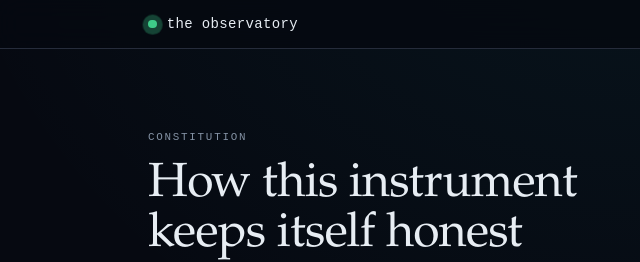
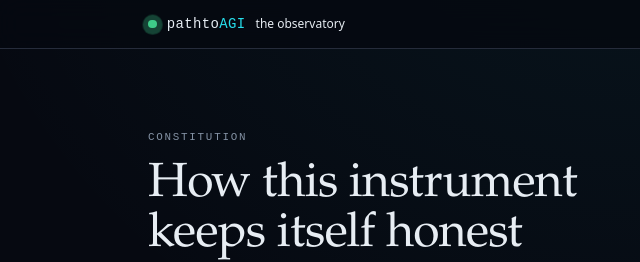
Before and after one commit to JosephMatsiko/pathtoagi-observatory, an Astro site: page /charter in a window 1280 px wide. Shown: the top 262 px of the page, 0-640 px from the left. Built offline with nearby package versions, Linux system fonts and the light colour scheme; Astro itself is replaced by a stand-in of ours.

Commit message:
Brand as pathtoAGI — the Observatory across wordmark and titles
Co-Authored-By: Claude Opus 4.8 <noreply@anthropic.com>

```diff
--- a/src/layouts/Base.astro
+++ b/src/layouts/Base.astro
@@ -7,8 +7,8 @@ interface Props {
 }
 
 const {
-  title = 'The Observatory — the path to AGI',
-  description = 'A public epistemic instrument watching the emergence — or non-emergence — of machine general intelligence. Sources, claims, forecasts, revisions. A record that can be inspected, not an oracle.',
+  title = 'pathtoAGI — the Observatory',
+  description = 'pathtoAGI — the Observatory: a public epistemic instrument watching the emergence — or non-emergence — of machine general intelligence. Sources, claims, forecasts, revisions. A record that can be inspected, not an oracle.',
 } = Astro.props;
 
 const nav = [
@@ -45,11 +45,23 @@ const isActive = (href: string) => path === href || path.startsWith(href);
       <nav
         class="mx-auto flex max-w-5xl items-center justify-between gap-4 px-5 py-3.5"
       >
-        <a href="/" class="group flex items-center gap-2.5 no-underline">
-          <span class="pulse" aria-hidden="true"></span>
-          <span class="mono text-sm tracking-wide" style="color: var(--color-ink);"
-            >the&nbsp;observatory</span
+        <a
+          href="/"
+          class="group flex items-baseline gap-2.5 no-underline"
+          aria-label="pathtoAGI — the Observatory"
+        >
+          <span class="pulse self-center" aria-hidden="true"></span>
+          <span class="mono text-sm tracking-wide">
+            <span style="color: var(--color-ink);">pathto</span><span
+              style="color: var(--color-accent);">AGI</span
+            >
+          </span>
+          <span
+            class="hidden text-xs sm:inline"
+            style="color: var(--color-faint);"
           >
+            the&nbsp;observatory
+          </span>
         </a>
         <ul class="flex items-center gap-0.5 text-sm">
           {
--- a/src/pages/charter.astro
+++ b/src/pages/charter.astro
@@ -30,7 +30,7 @@ const principles = [
 ---
 
 <Base
-  title="Charter — The Observatory"
+  title="Charter — pathtoAGI"
   description="What the Observatory is, what it refuses to do, and how it defends against its own drift."
 >
   <section class="max-w-3xl">
--- a/src/pages/colophon.astro
+++ b/src/pages/colophon.astro
@@ -23,7 +23,7 @@ const stack = [
 ---
 
 <Base
-  title="Colophon — The Observatory"
+  title="Colophon — pathtoAGI"
   description="What this build is, how it's made, and — most importantly — what it still doesn't see."
 >
   <section class="max-w-3xl">
--- a/src/pages/evidence/index.astro
+++ b/src/pages/evidence/index.astro
@@ -7,7 +7,7 @@ const records = [...EVIDENCE].sort((a, b) => b.observedAt.localeCompare(a.observ
 ---
 
 <Base
-  title="Evidence ledger — The Observatory"
+  title="Evidence ledger — pathtoAGI"
   description="Capability events noticed, interpreted under discipline, and bound to sources. A single vendor-reported or benchmark-centered event does not promote a theory."
 >
   <section class="max-w-3xl">
--- a/src/pages/forecasts/index.astro
+++ b/src/pages/forecasts/index.astro
@@ -12,7 +12,7 @@ const statusLabel: Record<ForecastStatus, string> = {
 ---
 
 <Base
-  title="Forecast ledger — The Observatory"
+  title="Forecast ledger — pathtoAGI"
   description="Predictions that punish vague confidence: every forecast carries a probability, a hard resolution criterion, and a horizon, so it can be scored when it resolves."
 >
   <section class="max-w-3xl">
--- a/src/pages/frontier/index.astro
+++ b/src/pages/frontier/index.astro
@@ -17,7 +17,7 @@ const maxGap = Math.max(...rows.map((r) => r.gap));
 ---
 
 <Base
-  title="The capability frontier — The Observatory"
+  title="The capability frontier — pathtoAGI"
   description="Eight capability axes scored 0–1: the 2026 frontier estimate against a human-competent reference, ranked by the gap that remains."
 >
   <section class="max-w-3xl">
--- a/src/pages/test/index.astro
+++ b/src/pages/test/index.astro
@@ -22,7 +22,7 @@ const statusLabel: Record<ProbeStatus, string> = {
 ---
 
 <Base
-  title="The Einstein Test — The Observatory"
+  title="The Einstein Test — pathtoAGI"
   description="The operating question, operationalized: six frame-construction probes with contamination defenses and a deliberate scoring asymmetry. The Observatory's distinctive instrument."
 >
   <section class="max-w-3xl">
--- a/src/pages/theories/[slug].astro
+++ b/src/pages/theories/[slug].astro
@@ -19,7 +19,7 @@ const linkedEvidence = EVIDENCE.filter((e) => e.theories.includes(entry.data.id)
 const accent = entry.data.accent;
 ---
 
-<Base title={`${entry.data.title} — The Observatory`} description={meta?.oneLine}>
+<Base title={`${entry.data.title} — pathtoAGI`} description={meta?.oneLine}>
   <a href="/theories/" class="mono text-sm no-underline" style="color: var(--color-muted);"
     >← five theories</a
   >
--- a/src/pages/theories/index.astro
+++ b/src/pages/theories/index.astro
@@ -11,7 +11,7 @@ const trendGlyph: Record<string, string> = {
 ---
 
 <Base
-  title="Five theories — The Observatory"
+  title="Five theories — pathtoAGI"
   description="The five live theories of how, or whether, AGI arrives — each with an Observatory health reading, the assumption it rests on, and the observation that would move it."
 >
   <section class="max-w-3xl">
```
Also changed, not shown: README.md.
